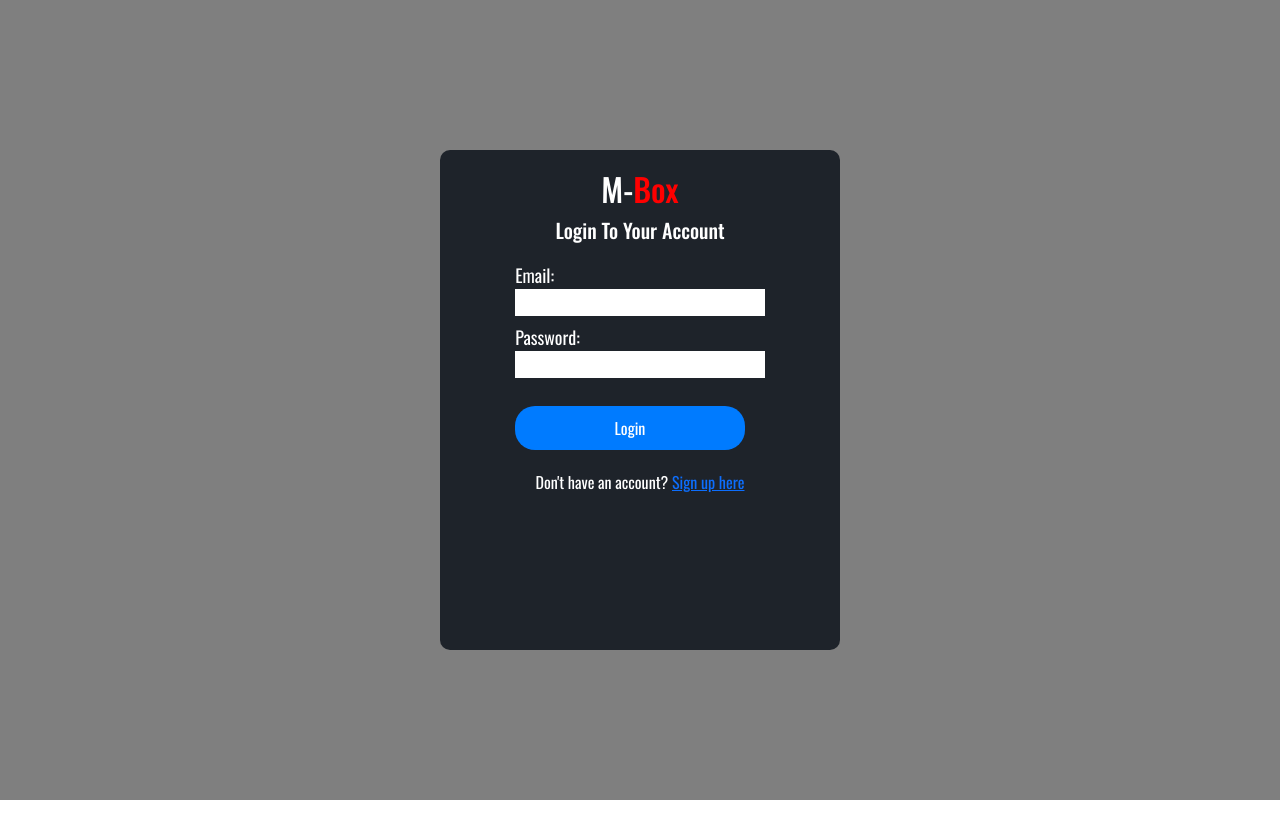
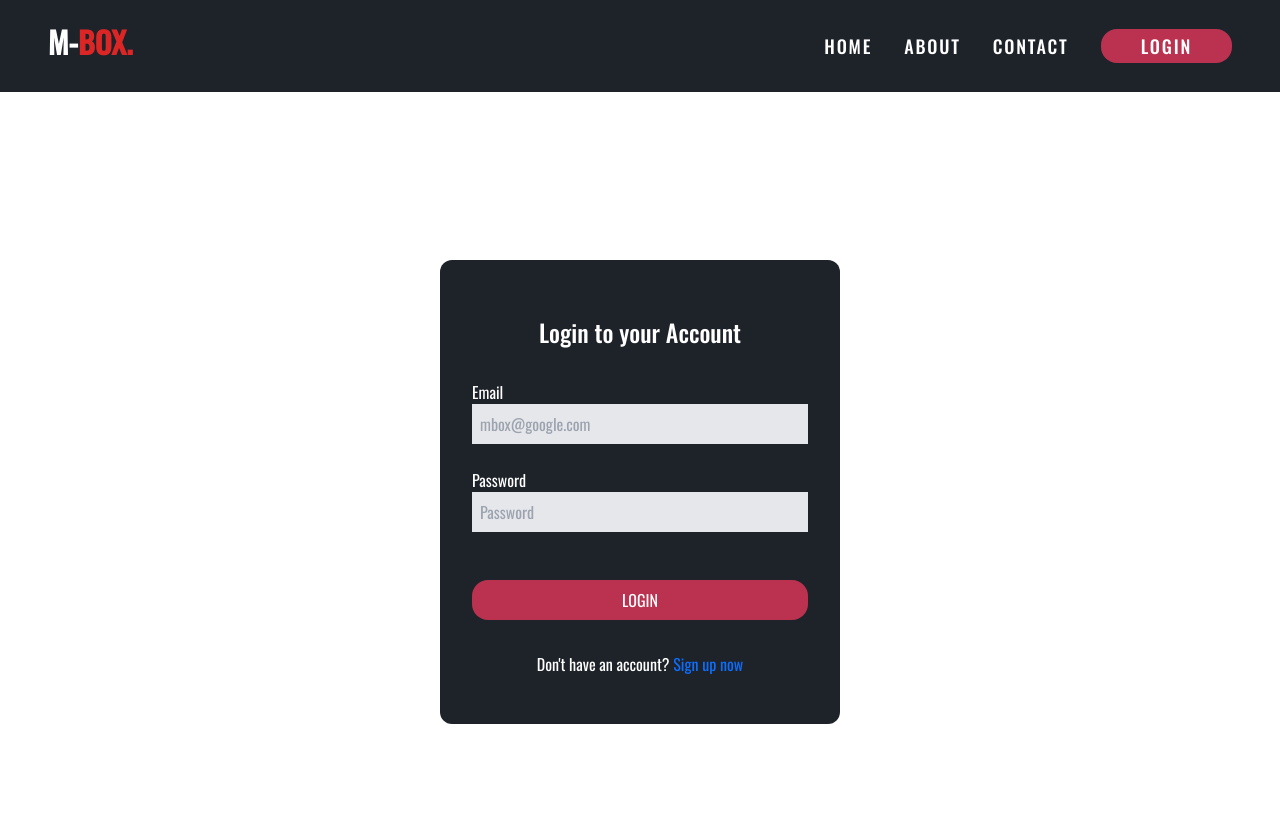
Before and after one commit to Helder-Lucau/Moringa-Box, a React (Vite) app in the folder client/: page /login in a window 1280 px wide. Shown: the top 838 px of the page. Before the commit the page ends 800 px from the top, so only its background shows below. Built offline with nearby package versions, Linux system fonts and the light colour scheme.

Commit message:
styling using tailwind css added on login page

```diff
--- a/client/src/components/Login.jsx
+++ b/client/src/components/Login.jsx
@@ -5,6 +5,8 @@ import * as yup from "yup";
 import { useFormik } from "formik";
 import Spinner from "./Spinner"; // Assuming Spinner component is in the same directory
 import "./Login.css";
+import Navbar from "./Navbar";
+
 
 function Login() {
   const [isLoading, setIsLoading] = useState(false);
@@ -46,10 +48,10 @@ function Login() {
             setIsLoading(false);
             SweetAlert2.fire({
               title: "Success!",
-              text: "Log In is successful, Welcome to Moringa-Box",
+              text: "Welcome to M-BOX",
               icon: "success",
-              confirmButtonText: "Nice",
-              confirmButtonColor: "#f1cc17",
+              confirmButtonText: "Continue",
+              confirmButtonColor: "#ba324f",
             });
             navigate("/Dashboard");
           }, 2000);
@@ -70,53 +72,55 @@ function Login() {
 
   return (
     <div>
-      <div className="popup">
-        <div className="popup-content">
-          <div className="login-popup">
-            <div className="login-popup-content">
-              <h2>M-<span>Box</span></h2>
-              <h5>Login To Your Account</h5>
-              <form onSubmit={formik.handleSubmit}>
+      <Navbar />
+      <div className="flex justify-center items-center h-screen w-full">
+        <form onSubmit={formik.handleSubmit} className="text-white max-w-[400px] rounded-xl w-full mx-auto bg-[#1e232a] p-8">
+          <h2 className="text-2xl font-medium text-center py-4">Login to your Account</h2>
+          <div className="flex flex-col mb-4">
             <label>
-                  Email:
+              Email
+            </label>
             <input
               type="email"
               name="email"
               value={formik.values.email}
               onChange={formik.handleChange}
+              className="p-2 text-black bg-gray-200"
+              placeholder="mbox@google.com"
               required
             />
-                </label>
             {formik.touched.email && formik.errors.email ? (
               <div style={{ color: "red" }}>{formik.errors.email}</div>
             ) : null}
+          </div>
+          <div className="flex flex-col mb-4">
             <label>
-                  Password:
+              Password
+            </label>
             <input
               type="password"
               name="password"
               value={formik.values.password}
               onChange={formik.handleChange}
+              className="p-2 text-black bg-gray-200"
+              placeholder="Password"
               required
             />
-                </label>
+          </div>
           {formik.touched.password && formik.errors.password ? (
             <div style={{ color: "red" }}>{formik.errors.password}</div>
           ) : null}
-                {isLoading ? <Spinner /> : <button type="submit">Login</button>}
+          {isLoading ? <Spinner /> : <button type="submit" className="w-full rounded-2xl py-2 mt-6 bg-[#ba324f] hover:bg-[#9eb3c2]">LOGIN</button>}
+          <p className="text-center mt-8">
+            Don't have an account? <Link to="/Signup" className="no-underline">Sign up now</Link>
+          </p>
         </form>
         {errors.password && (
           <p style={{ color: "red" }}>{errors.password}</p>
         )}
-              <p>
-                Don't have an account? <Link to="/Signup">Sign up here</Link>
-              </p>
-            </div>
-          </div>
-        </div>
       </div>
     </div>
   );
 }
 
-export default Login;
+export default Login
```
Lines whose indentation alone changed are shown as unchanged.
